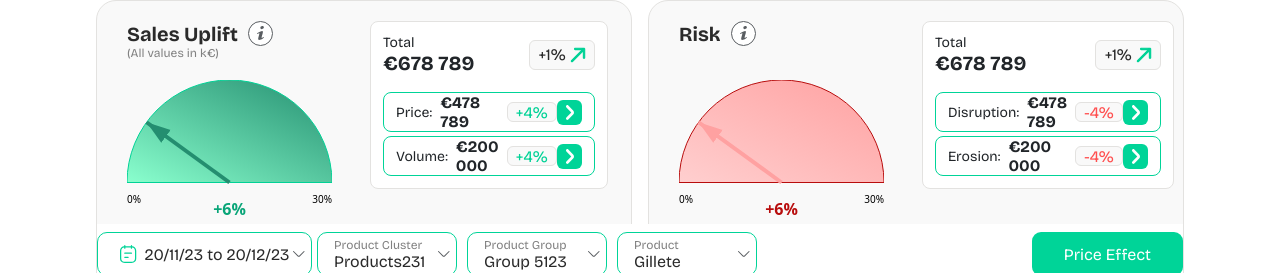
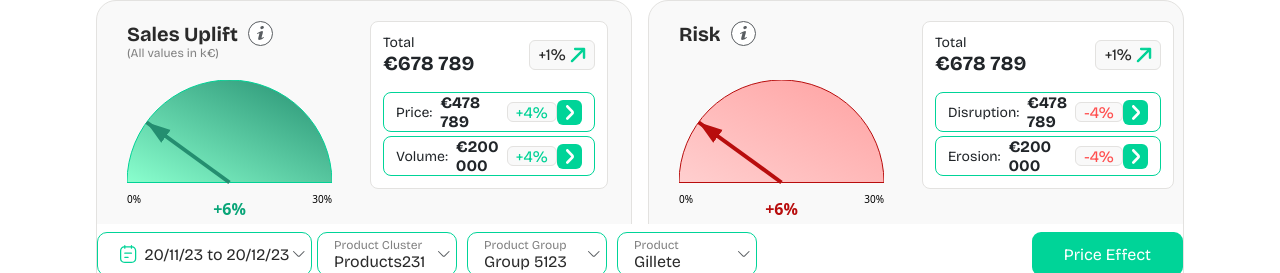
Before and after one commit to SiyanaKostova/figma-to-vue-layout, a Vue app: page / in a window 1280 px wide. Shown: the part 516-789 px from the top of the page. Built offline with nearby package versions, Linux system fonts and the light colour scheme.

Commit message:
Red arrow fixed

```diff
--- a/src/components/SalesUpliftRisk/SalesUpliftRiskSection.vue
+++ b/src/components/SalesUpliftRisk/SalesUpliftRiskSection.vue
@@ -51,6 +51,7 @@
               :startColor="'#FFCFCF'"
               :endColor="'#FFA1A1'"
               :border="'#B80D0D'"
+              :isRed="true"
             />
           </div>
           <TotalBox
--- a/src/components/SalesUpliftRisk/SemiGauge.vue
+++ b/src/components/SalesUpliftRisk/SemiGauge.vue
@@ -13,6 +13,8 @@ const props = defineProps({
   endColor: { type: String, default: "#248E70" },
   border: { type: String, default: "#01D296" },
   centerColor: { type: String, default: "#09A578" },
+  redArrowColor: { type: String, default: "#B80D0D" },
+  isRed: { type: Boolean, default: false }
 });
 
 const svgEl = ref(null);
@@ -47,9 +49,8 @@ onMounted(() => {
     .attr("refY", 3)
     .attr("orient", "auto")
     .append("path")
-    // narrow triangle: tip at (6,3), base from (0,1)→(0,5)
     .attr("d", "M0,1 L6,3 L0,5 Z")
-    .attr("fill", props.endColor);
+    .attr("fill", props.isRed ? props.redArrowColor : props.endColor); // ✅ Conditional fill
 
   const fullArc = d3
     .arc()
@@ -75,7 +76,7 @@ onMounted(() => {
     .attr("y1", cy)
     .attr("x2", cx + r * Math.cos(theta))
     .attr("y2", cy + r * Math.sin(theta))
-    .attr("stroke", props.endColor)
+    .attr("stroke", props.isRed ? props.redArrowColor : props.endColor) // ✅ Conditional stroke
     .attr("stroke-width", 4)
     .attr("marker-end", `url(#${arrowId})`);
 
```
